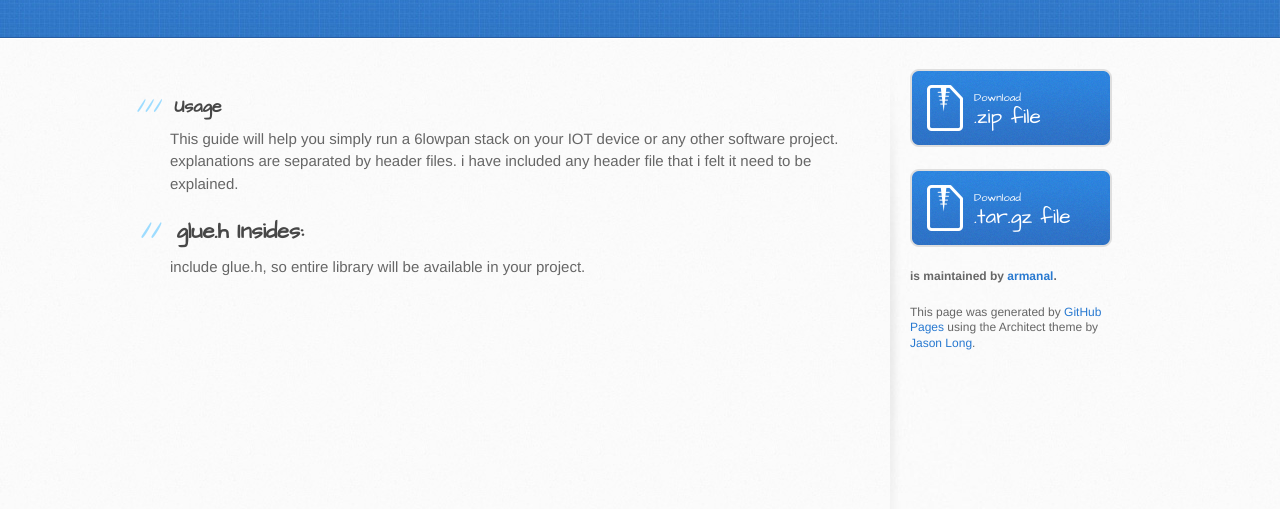
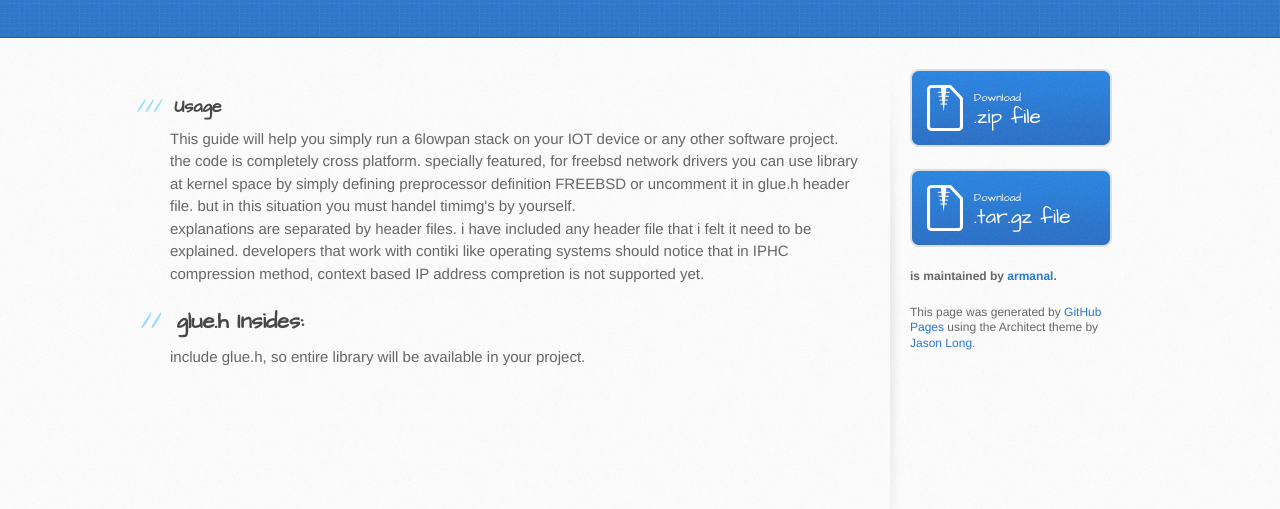
Before and after one commit to armanal/6LowPAN, a plain HTML site: page index.html in a window 1280 px wide. Shown: the part 197-706 px from the top of the page. Drawn offline with Linux system fonts and the light colour scheme.

Commit message:
Create master branch via GitHub

```diff
--- a/index.html
+++ b/index.html
@@ -31,8 +31,8 @@
           <h3>
 <a id="usage" class="anchor" href="#usage" aria-hidden="true"><span aria-hidden="true" class="octicon octicon-link"></span></a>Usage</h3>
 
-<p>This guide will help you simply run a 6lowpan stack on your IOT device or any other software project.<br>
-  explanations are separated by header files. i have included any header file that i felt it need to be explained.</p>
+<p>This guide will help you simply run a 6lowpan stack on your IOT device or any other software project. the code is completely cross platform. specially featured, for freebsd network drivers you can use library at kernel space by simply defining preprocessor definition FREEBSD or uncomment it in glue.h header file. but in this situation you must handel timimg's by yourself.<br>
+  explanations are separated by header files. i have included any header file that i felt it need to be explained. developers that work with contiki like operating systems should notice that in IPHC compression method, context based IP address compretion is not supported yet. </p>
 
 <h2>
 <a id="glueh-insides" class="anchor" href="#glueh-insides" aria-hidden="true"><span aria-hidden="true" class="octicon octicon-link"></span></a>glue.h Insides:</h2>
--- a/params.json
+++ b/params.json
@@ -1,6 +1,6 @@
 {
   "name": "6lowpan",
   "tagline": "An implementation of 6LowPAN protocol, compatible with Contiki OS.",
-  "body": "### Usage\r\n  This guide will help you simply run a 6lowpan stack on your IOT device or any other software project.    \r\n  explanations are separated by header files. i have included any header file that i felt it need to be explained.\r\n\r\n## glue.h Insides:\r\n  include glue.h, so entire library will be available in your project. \r\n",
+  "body": "### Usage\r\n  This guide will help you simply run a 6lowpan stack on your IOT device or any other software project. the code is completely cross platform. specially featured, for freebsd network drivers you can use library at kernel space by simply defining preprocessor definition FREEBSD or uncomment it in glue.h header file. but in this situation you must handel timimg's by yourself.     \r\n  explanations are separated by header files. i have included any header file that i felt it need to be explained. developers that work with contiki like operating systems should notice that in IPHC compression method, context based IP address compretion is not supported yet. \r\n\r\n## glue.h Insides:\r\n  include glue.h, so entire library will be available in your project. \r\n",
   "note": "Don't delete this file! It's used internally to help with page regeneration."
 }
```
